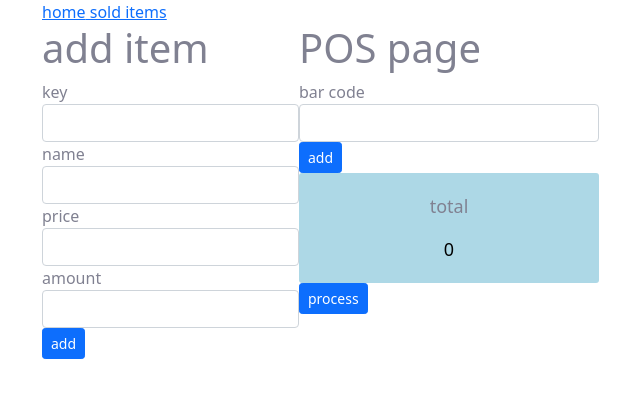
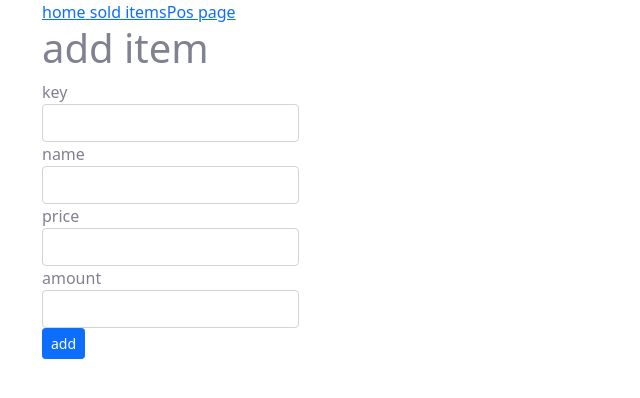
Before and after one commit to kiztopia1/The-system-backend, a React (Create React App) app: page /home in a window 1280 px wide. Shown: the top 398 px of the page, without its empty margins (40-680 px from the left). Built offline with nearby package versions, Linux system fonts and the light colour scheme.

Commit message:
pos page removed form the

```diff
--- a/src/App.js
+++ b/src/App.js
@@ -5,6 +5,7 @@ import './app.scss'
 // components
 import Home from './home/home'
 import SoldItemsPage from './soldItemsPage/SoldItemsPage'
+import PosPage from './posPage/PosPage'
 
 function App() {
   return (
@@ -13,6 +14,7 @@ function App() {
       <Routes >
       <Route path='/home' element={<Home/>}/>
       <Route path='/soldItems' element={<SoldItemsPage/>}/>
+      <Route path="/posPage" element={<PosPage/>}/>
 
       </Routes >
     </Router>
--- a/src/global/Nav.js
+++ b/src/global/Nav.js
@@ -6,6 +6,7 @@ function Nav() {
         <div className='container'>
             <Link to={'home'}>home</Link>
             <Link to={'soldItems'}>  sold items</Link>
+            <Link to={'posPage'}>Pos page</Link>
         </div>
     )
 }
--- a/src/home/home.js
+++ b/src/home/home.js
@@ -1,7 +1,7 @@
 import React from 'react'
 import './home.scss'
 
-import PosPage from '../posPage/PosPage'
+
 import AddItem from '../components/addItemForm/AddItem'
 function Home() {
     return (
@@ -9,7 +9,7 @@ function Home() {
 
             <div className='main-container container'>
                 <AddItem></AddItem>
-                <PosPage/>
+
             </div>
 
         </div>
--- a/src/index.js
+++ b/src/index.js
@@ -7,7 +7,6 @@ import * as serviceWorker from './serviceWorker';
 
 ReactDOM.render(
   <React.StrictMode>
-
       <App />
   </React.StrictMode>,
   document.getElementById('root')
```
